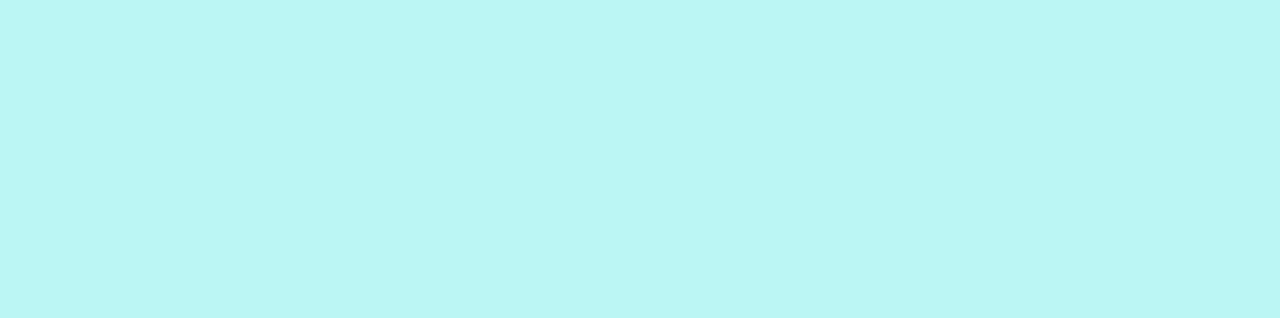
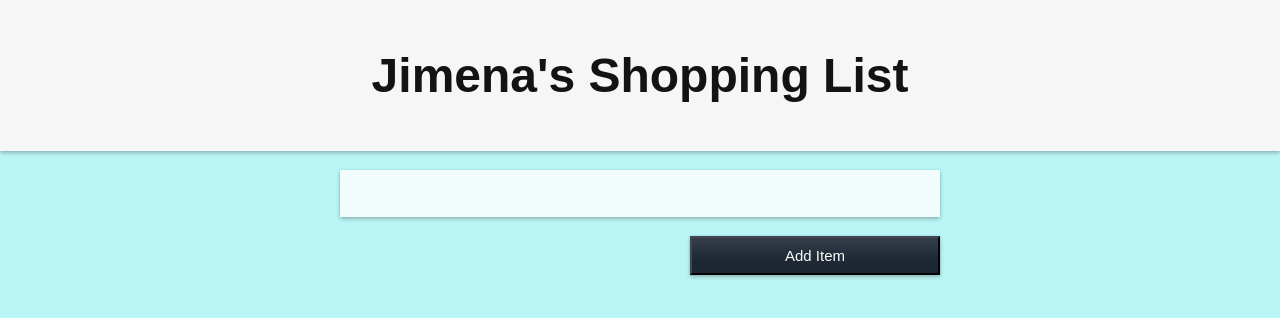
Before and after one commit to jimenamontoya/JQueryFirst, a plain HTML site: page index.html in a window 1280 px wide. Drawn offline with nearby package versions, Linux system fonts and the light colour scheme.

Commit message:
Update index.html

```diff
--- a/index.html
+++ b/index.html
@@ -4,7 +4,7 @@
     <title>My Shopping List</title>
     <script src="https://code.jquery.com/jquery.min.js"></script>
     <link rel="stylesheet" href="style.css" type="text/css">    <!--   SE QUITA EL /  PARA COLGAR LA PAGINA WEB  -->
-    <script src="client.js"><script> <!--   SE QUITA EL /    -->
+    <script src="client.js"></script> <!--   SE QUITA EL /    -->
   </head>
   <body>
     <div class="container">
```
